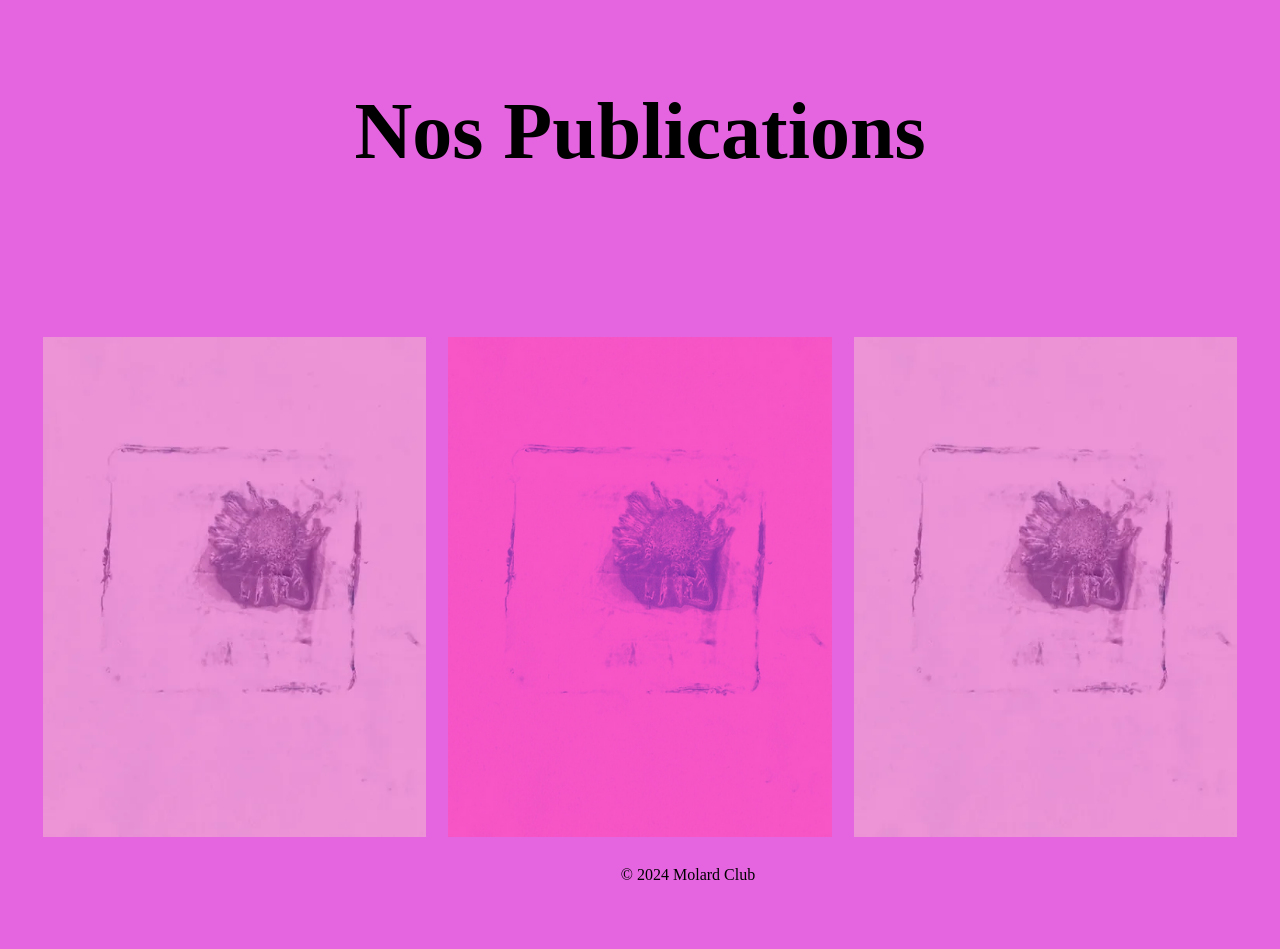
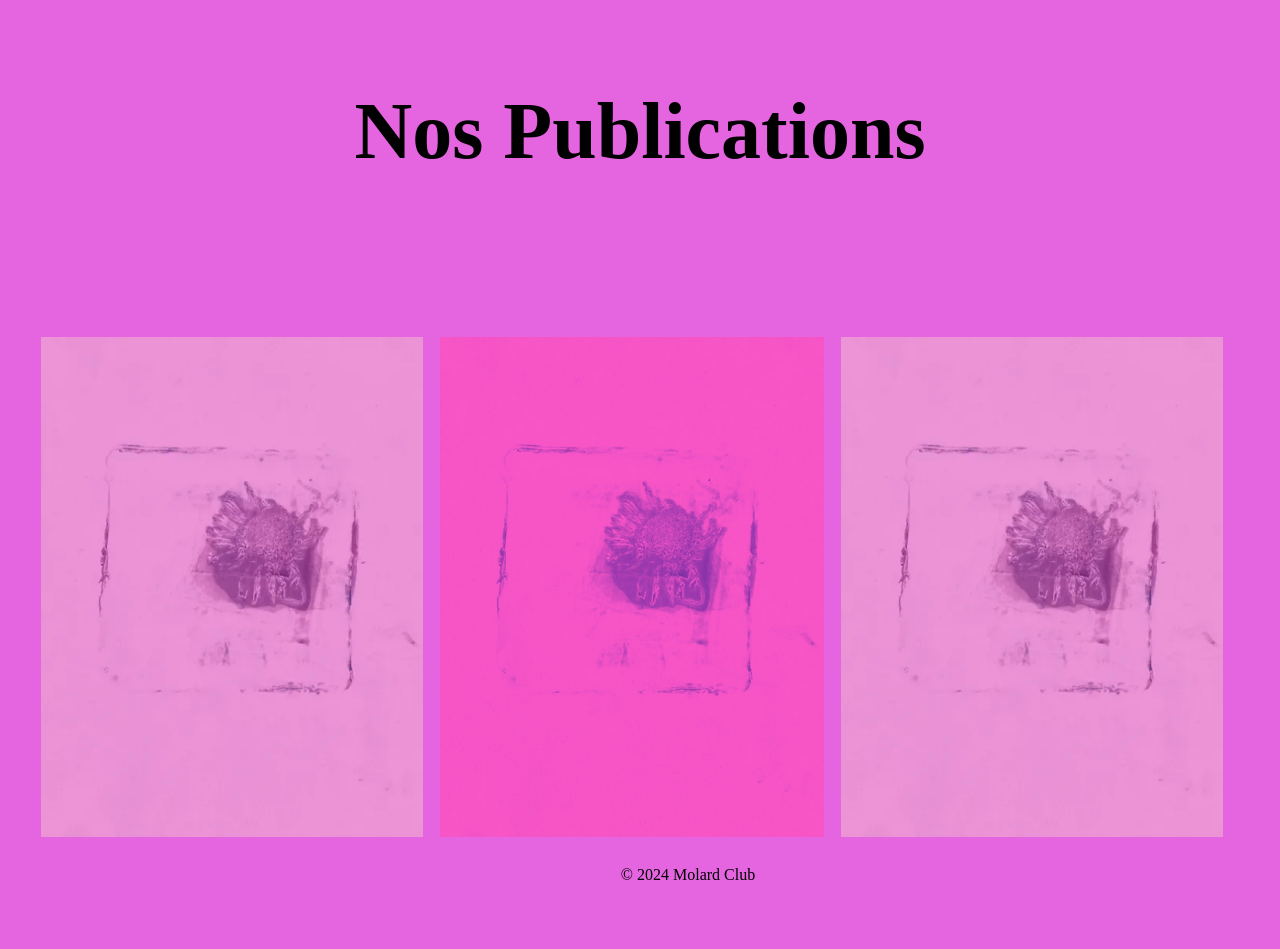
Before and after one commit to Anaellew/kopfkinosstuff, a Jekyll site: the page publications.html, which Jekyll copies as it is, in a window 1280 px wide. Built offline with Jekyll 4.4.1, drawn with Linux system fonts in a browser that asks for light colours.

Commit message:
Update publications.html

```diff
--- a/publications.html
+++ b/publications.html
@@ -18,7 +18,7 @@
         }
         .columns {
             display: grid;
-            grid-template-columns: repeat(3, 1fr);
+            grid-template-columns: repeat(3, 400px);
             gap: 0em;
             padding: 0em;
         }
```
